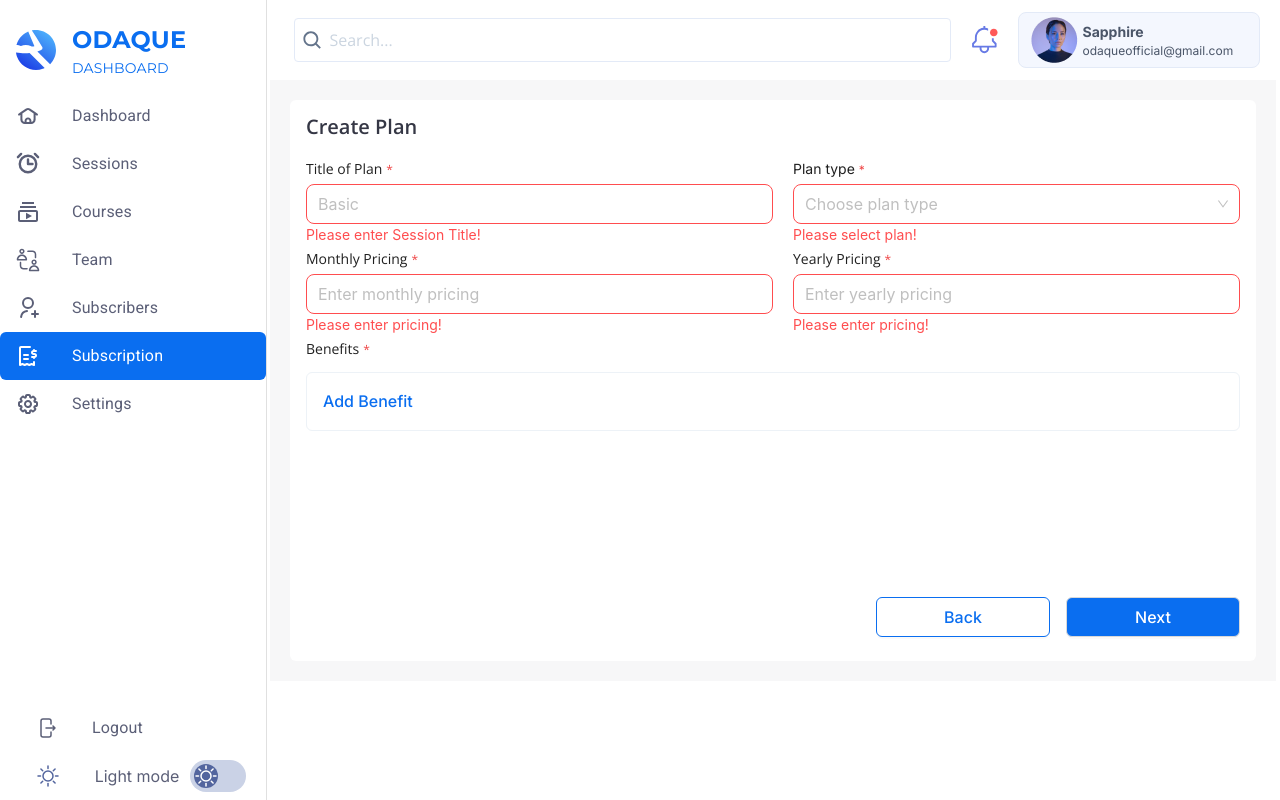
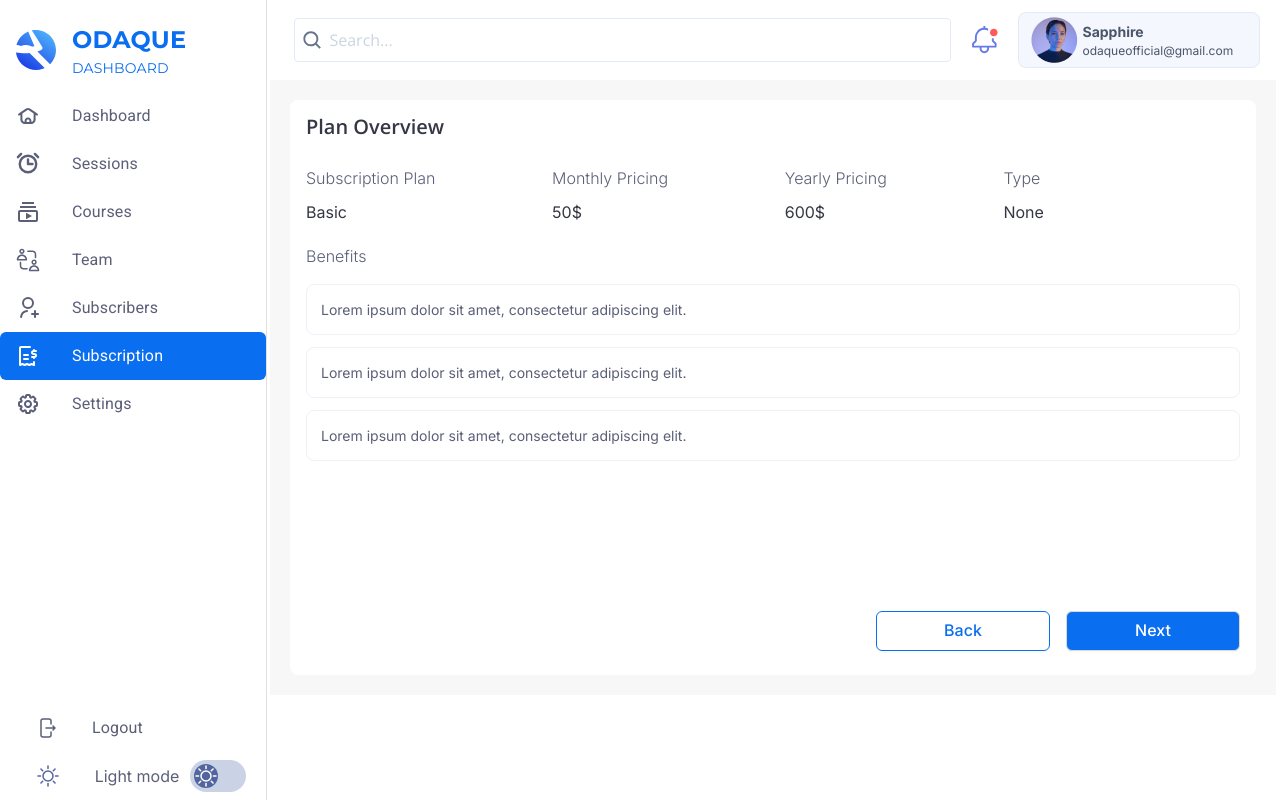
Before and after one commit to AkhtarZaman7/odaque-web-dashboard, a Next.js app: page /dashboard/subscription/create-plan in a window 1280 px wide. Both pictures are taken after a click on the button "Next". Built offline with nearby package versions, Linux system fonts and the light colour scheme.

Commit message:
completed summary plan

```diff
--- a/src/components/AddPlan.jsx
+++ b/src/components/AddPlan.jsx
@@ -12,13 +12,22 @@ const slotOptions = [
   { value: "Recommended", label: "Recommended" },
   { value: "none", label: "none" },
 ];
+const overviewBenefits = [
+  { id: 1, text: "Lorem ipsum dolor sit amet, consectetur adipiscing elit. " },
+  { id: 2, text: "Lorem ipsum dolor sit amet, consectetur adipiscing elit. " },
+  { id: 3, text: "Lorem ipsum dolor sit amet, consectetur adipiscing elit. " },
+];
 
 const AddPlan = () => {
   const [isAddBenefitOpen, setIsAddBenefitOpen] = useState(false);
   const [inputText, setInputText] = useState("");
   const [benefit, setBenefit] = useState([]);
+  const [stages, setStages] = useState([]);
   const onFinish = (values) => {
     console.log("Received values:", values);
+  };
+  const handleSaveAndNextClick = () => {
+    setStages([...stages, 1]);
   };
   const toggleAddBenefit = () => {
     if (inputText) {
@@ -35,22 +44,93 @@ const AddPlan = () => {
   };
 
   return (
-    <div className="rounded-md bg-white px-4 pt-3 h-[screen]">
+    <div className="rounded-lg bg-white px-4 pt-3 h-[screen]">
+      <div>
+        {stages.includes(1) ? (
+          <div>
+            <p className="mb-6 text-xl font-semibold text-blackSecondary">
+              Plan Overview
+            </p>
+            <div className=" w-[79%]">
+              <div className="flex justify-between ">
+                <div>
+                  <p className="font-inter text-[16px] text-descriptiontext font-light">
+                    Subscription Plan
+                  </p>
+                  <p className="font-inter pt-[10px] text-[16px] text-blackSecondary">
+                    Basic
+                  </p>
+                </div>
+
+                <div>
+                  <p className="font-inter text-[16px] text-descriptiontext font-light">
+                    Monthly Pricing
+                  </p>
+                  <p className="font-inter pt-[10px] text-[16px] text-blackSecondary">
+                    50$
+                  </p>
+                </div>
+
+                <div>
+                  <p className="font-inter text-[16px] text-descriptiontext font-light">
+                    Yearly Pricing
+                  </p>
+                  <p className="font-inter pt-[10px] text-[16px] text-blackSecondary">
+                    600$
+                  </p>
+                </div>
+
+                <div>
+                  <p className="font-inter text-[16px] text-descriptiontext font-light">
+                    Type
+                  </p>
+                  <p className="font-inter pt-[10px] text-[16px] text-blackSecondary">
+                    None
+                  </p>
+                </div>
+              </div>
+            </div>
+
+            <div className="pt-[20px]">
+              <div>
+                <p className="font-inter text-[16px] text-descriptiontext font-light">
+                  Benefits
+                </p>
+                <div className="mt-[16px] space-y-3">
+                  {overviewBenefits.map((item, index) => (
+                    <div className="p-[14px] border rounded-lg flex flex-row justify-between">
+                      <p
+                        key={index}
+                        className="font-inter text-[14px] text-descriptiontext"
+                      >
+                        {item.text}
+                      </p>
+                    </div>
+                  ))}
+                </div>
+              </div>
+            </div>
+          </div>
+        ) : (
+          <div>
             <h1 className="mb-4 text-xl font-semibold text-blackSecondary">
               Create Plan
             </h1>
-      <Form name="sessionForm" onFinish={onFinish}>
+            <Form name="PlanForm" onFinish={onFinish}>
               <div className="grid grid-cols-2 space-x-5">
                 <SubscriptionInput
                   label="Title of Plan"
                   name="Plan Title"
                   placeholder="Basic"
-            rules={[{ required: true, message: "Please enter Session Title!" }]}
+                  rules={[
+                    { required: true, message: "Please enter Session Title!" },
+                  ]}
                 />
 
                 <Col>
                   <p className="font-inter">
-              Plan type<span className="pl-1 text-xs text-red-500">*</span>
+                    Plan type
+                    <span className="pl-1 text-xs text-red-500">*</span>
                   </p>
                   <Form.Item
                     className="pt-1 font-inter"
@@ -137,7 +217,9 @@ const AddPlan = () => {
                   ))}
                 </div>
               </div>
-
+            </Form>
+          </div>
+        )}
         <div className="flex items-center justify-between ">
           <div />
           <div className="flex flex-row items-center gap-4 pt-[150px]">
@@ -148,6 +230,7 @@ const AddPlan = () => {
             </Form.Item>
             <Form.Item>
               <Button
+                onClick={handleSaveAndNextClick}
                 className="flex items-center h-[40px] w-[174px] justify-center text-[16px] bg-blueSelected px-16 py-4 font-inter font-medium text-white"
                 htmlType="submit"
               >
@@ -156,7 +239,7 @@ const AddPlan = () => {
             </Form.Item>
           </div>
         </div>
-      </Form>
+      </div>
     </div>
   );
 };
```
Lines whose indentation alone changed are shown as unchanged.
